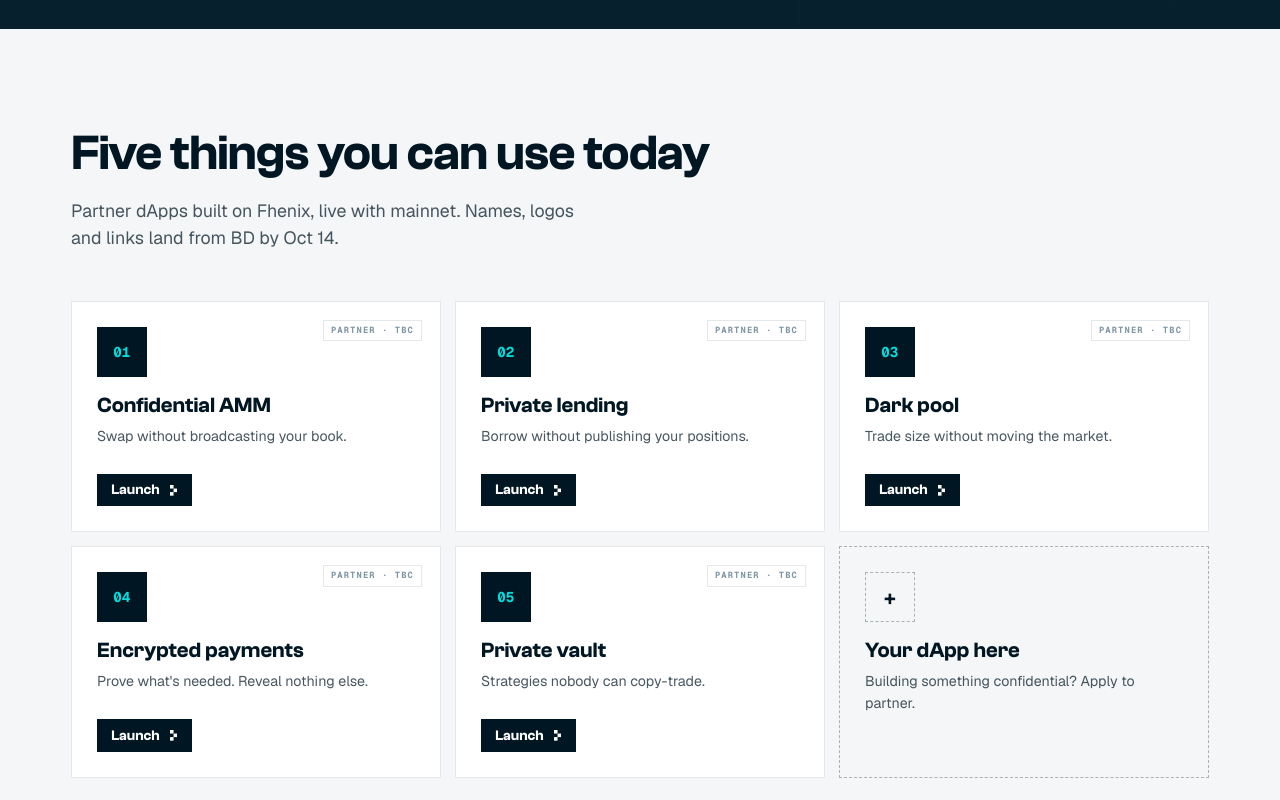
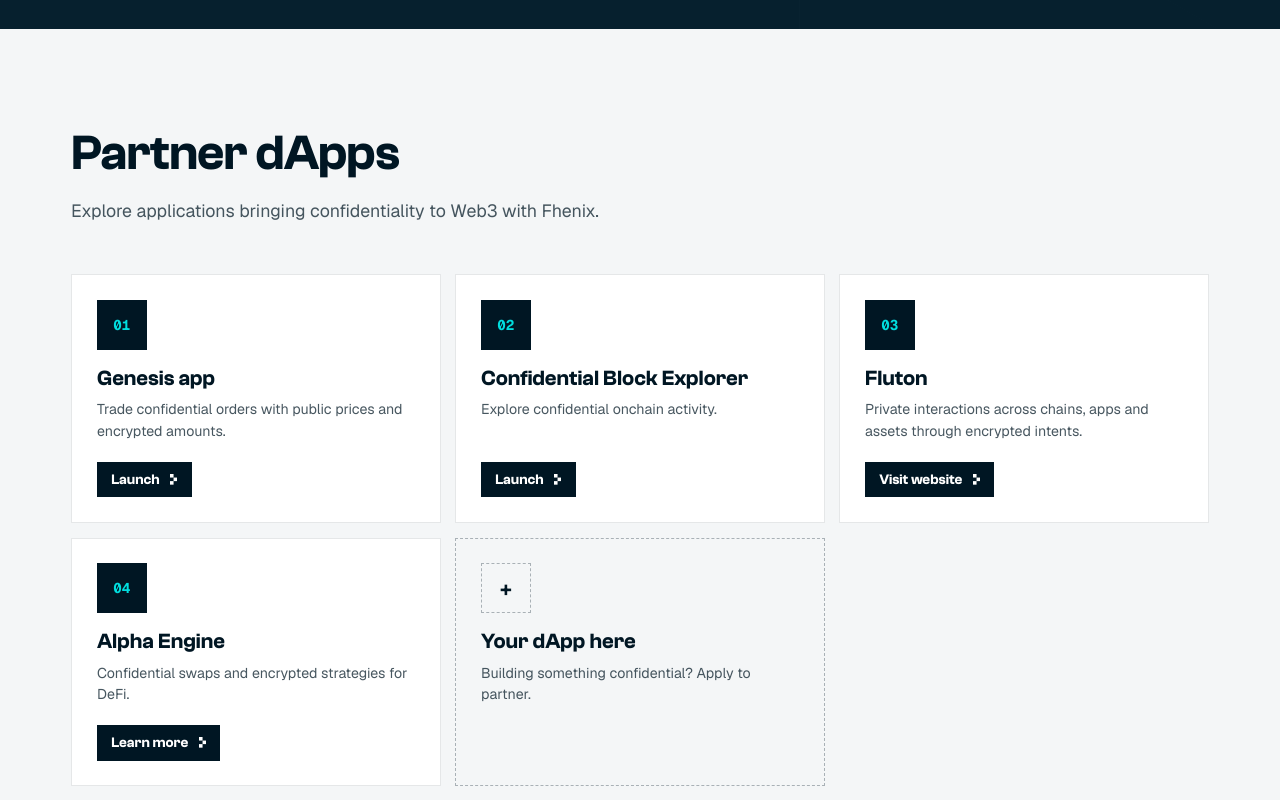
Before and after one commit to val-in-crypto/fhenix-mainnet, a website built with Vite: page index.html in a window 1280 px wide. Shown: the part 1300-2100 px from the top of the page. Built offline with nearby package versions, Linux system fonts and the light colour scheme.

Commit message:
Update Site source

```diff
--- a/index.html
+++ b/index.html
@@ -150,45 +150,35 @@
       <section class="block t-grey dapps" id="dapps" aria-labelledby="dapps-title">
         <div class="stage block__stage">
           <div class="block__head" data-reveal>
-            <h2 class="h2" id="dapps-title">Five things you can use today</h2>
-            <p class="lead">Partner dApps built on Fhenix, live with mainnet. Names, logos and links land from BD by Oct 14.</p>
+            <h2 class="h2" id="dapps-title">Partner dApps</h2>
+            <p class="lead">Explore applications bringing confidentiality to Web3 with Fhenix.</p>
           </div>
           <div class="dapps__grid" data-reveal-group>
             <article class="dapp" data-reveal>
               <div class="dapp__logo">01</div>
-              <h3 class="h3">Confidential AMM</h3>
-              <p>Swap without broadcasting your book.</p>
-              <a class="btn btn--small" href="#" data-event="dapp_launch_click"><span>Launch</span><svg class="pix pix--chev" width="8" height="12" viewBox="0 0 8 12" aria-hidden="true"><rect x="0" y="0" width="4" height="4"/><rect x="4" y="4" width="4" height="4"/><rect x="0" y="8" width="4" height="4"/></svg></a>
-              <span class="tbc">Partner · TBC</span>
+              <h3 class="h3">Genesis app</h3>
+              <p>Trade confidential orders with public prices and encrypted amounts.</p>
+              <a class="btn btn--small" href="https://tge.fhe.zone/trade" target="_blank" rel="noopener" data-event="dapp_launch_click"><span>Launch</span><svg class="pix pix--chev" width="8" height="12" viewBox="0 0 8 12" aria-hidden="true"><rect x="0" y="0" width="4" height="4"/><rect x="4" y="4" width="4" height="4"/><rect x="0" y="8" width="4" height="4"/></svg></a>
             </article>
             <article class="dapp" data-reveal>
               <div class="dapp__logo">02</div>
-              <h3 class="h3">Private lending</h3>
-              <p>Borrow without publishing your positions.</p>
+              <h3 class="h3">Confidential Block Explorer</h3>
+              <p>Explore confidential onchain activity.</p>
               <a class="btn btn--small" href="#" data-event="dapp_launch_click"><span>Launch</span><svg class="pix pix--chev" width="8" height="12" viewBox="0 0 8 12" aria-hidden="true"><rect x="0" y="0" width="4" height="4"/><rect x="4" y="4" width="4" height="4"/><rect x="0" y="8" width="4" height="4"/></svg></a>
-              <span class="tbc">Partner · TBC</span>
             </article>
             <article class="dapp" data-reveal>
               <div class="dapp__logo">03</div>
-              <h3 class="h3">Dark pool</h3>
-              <p>Trade size without moving the market.</p>
-              <a class="btn btn--small" href="#" data-event="dapp_launch_click"><span>Launch</span><svg class="pix pix--chev" width="8" height="12" viewBox="0 0 8 12" aria-hidden="true"><rect x="0" y="0" width="4" height="4"/><rect x="4" y="4" width="4" height="4"/><rect x="0" y="8" width="4" height="4"/></svg></a>
-              <span class="tbc">Partner · TBC</span>
+              <h3 class="h3">Fluton</h3>
+              <p>Private interactions across chains, apps and assets through encrypted intents.</p>
+              <a class="btn btn--small" href="https://fluton.io/" target="_blank" rel="noopener" data-event="dapp_launch_click"><span>Visit website</span><svg class="pix pix--chev" width="8" height="12" viewBox="0 0 8 12" aria-hidden="true"><rect x="0" y="0" width="4" height="4"/><rect x="4" y="4" width="4" height="4"/><rect x="0" y="8" width="4" height="4"/></svg></a>
             </article>
             <article class="dapp" data-reveal>
               <div class="dapp__logo">04</div>
-              <h3 class="h3">Encrypted payments</h3>
-              <p>Prove what's needed. Reveal nothing else.</p>
-              <a class="btn btn--small" href="#" data-event="dapp_launch_click"><span>Launch</span><svg class="pix pix--chev" width="8" height="12" viewBox="0 0 8 12" aria-hidden="true"><rect x="0" y="0" width="4" height="4"/><rect x="4" y="4" width="4" height="4"/><rect x="0" y="8" width="4" height="4"/></svg></a>
-              <span class="tbc">Partner · TBC</span>
+              <h3 class="h3">Alpha Engine</h3>
+              <p>Confidential swaps and encrypted strategies for DeFi.</p>
+              <a class="btn btn--small" href="https://www.fhenix.io/blog/alphaengine-fixing-defis-leaky-foundation" target="_blank" rel="noopener" data-event="dapp_launch_click"><span>Learn more</span><svg class="pix pix--chev" width="8" height="12" viewBox="0 0 8 12" aria-hidden="true"><rect x="0" y="0" width="4" height="4"/><rect x="4" y="4" width="4" height="4"/><rect x="0" y="8" width="4" height="4"/></svg></a>
             </article>
-            <article class="dapp" data-reveal>
-              <div class="dapp__logo">05</div>
-              <h3 class="h3">Private vault</h3>
-              <p>Strategies nobody can copy-trade.</p>
-              <a class="btn btn--small" href="#" data-event="dapp_launch_click"><span>Launch</span><svg class="pix pix--chev" width="8" height="12" viewBox="0 0 8 12" aria-hidden="true"><rect x="0" y="0" width="4" height="4"/><rect x="4" y="4" width="4" height="4"/><rect x="0" y="8" width="4" height="4"/></svg></a>
-              <span class="tbc">Partner · TBC</span>
-            </article>
+
             <a class="dapp dapp--empty" href="https://mailchi.mp/8566f2eff346/fhenixpartner" target="_blank" rel="noopener" data-reveal>
               <div class="dapp__logo dapp__logo--plus">+</div>
               <h3 class="h3">Your dApp here</h3>
--- a/src/styles/figma-home.css
+++ b/src/styles/figma-home.css
@@ -458,3 +458,7 @@ html:not(.js) [data-reveal] { opacity:1; transform:none; }
 @media(max-width:1023px) {
   .play-title__ending { display:block; }
 }
+
+/* Partner names and descriptions may wrap without crowding their action. */
+.dapps .dapp { height:auto; min-height:280px; }
+.dapps .dapp .btn--small { margin-top:auto; }
```
